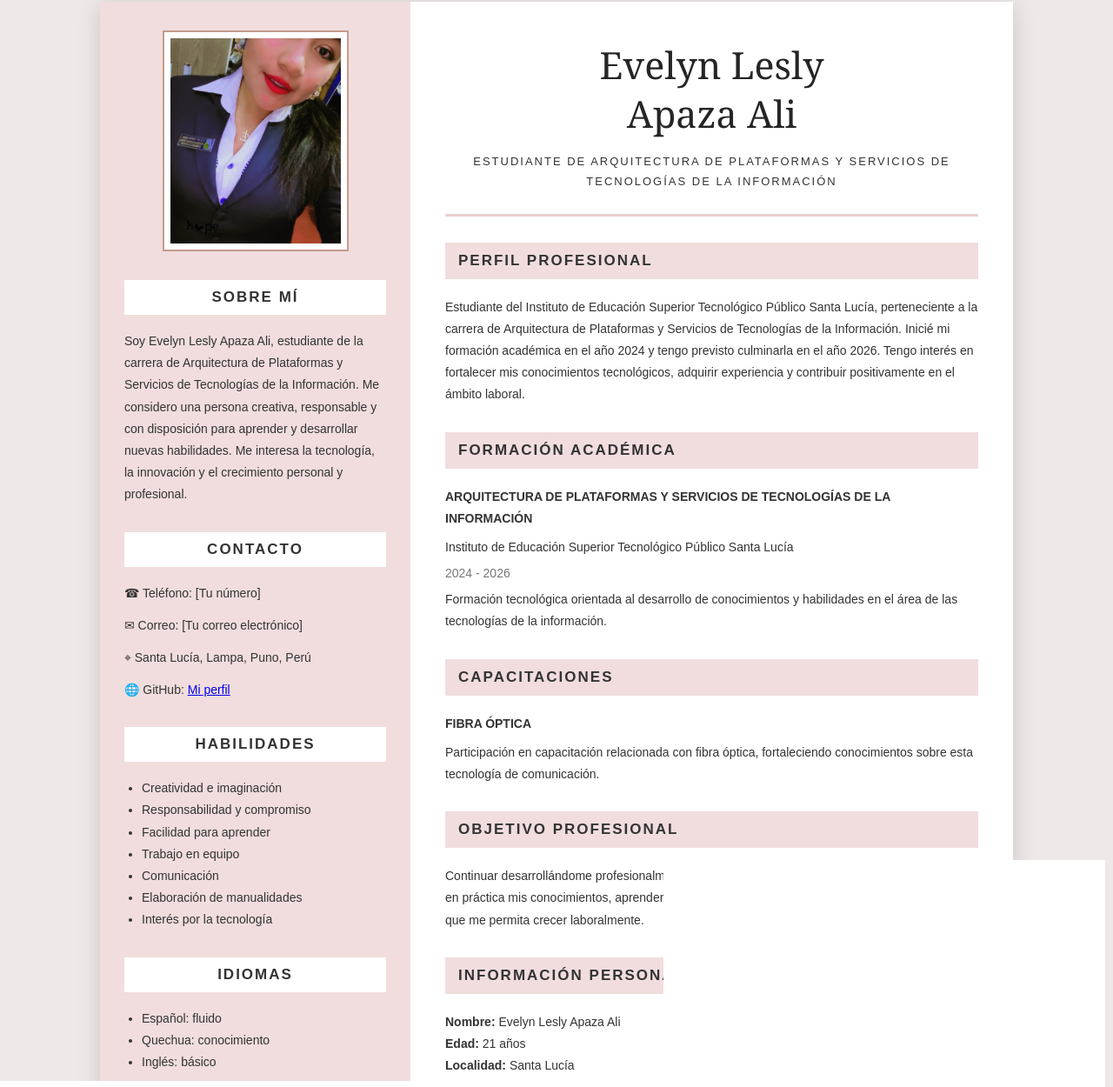
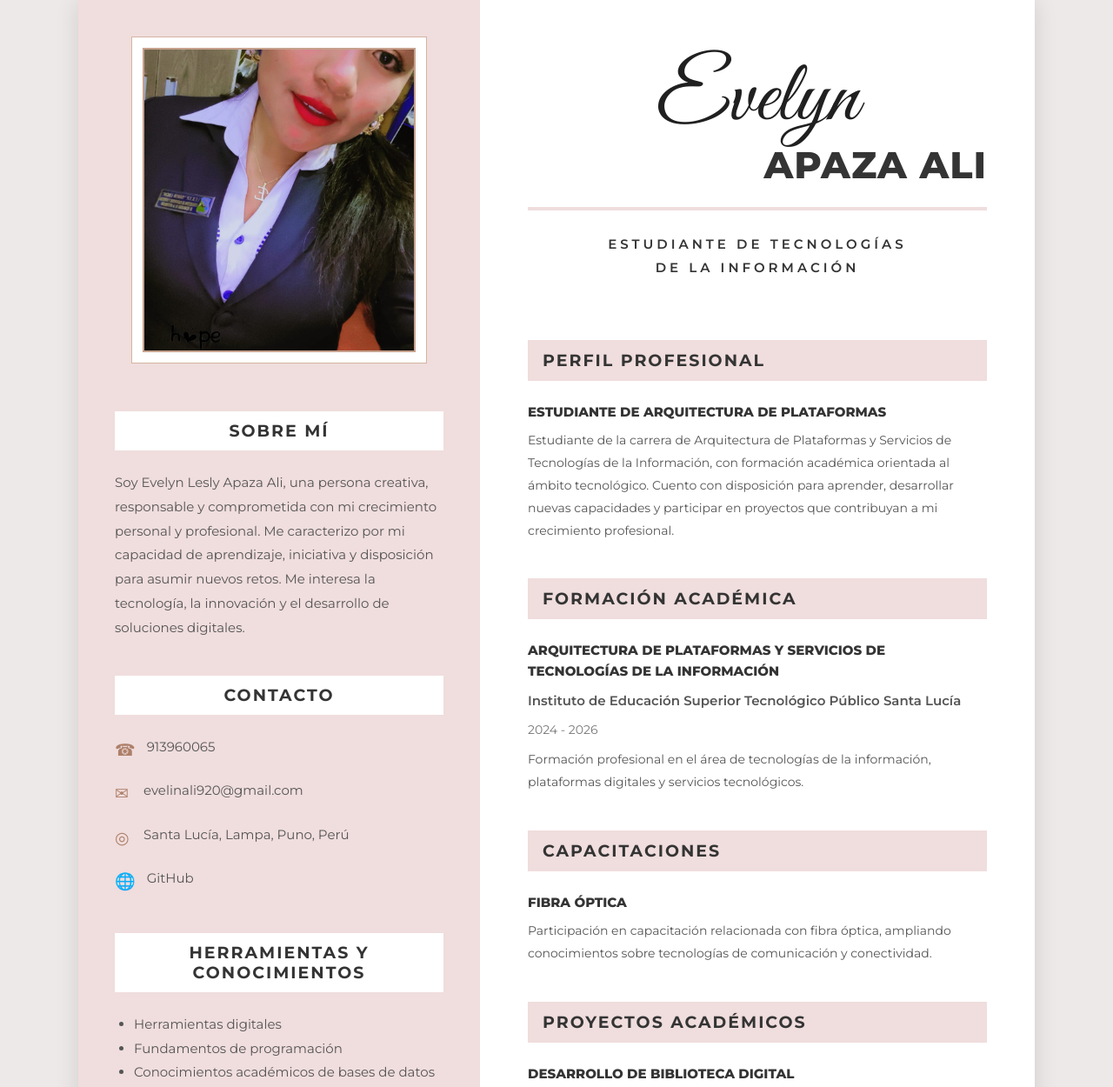
Before and after one commit to lizbethjosec367-ux/Evelinleslyapazaali, a plain HTML site: page index.html in a window 1280 px wide. Shown: the part 28-1278 px from the top of the page at 87% size. Drawn offline with Linux system fonts and the light colour scheme.

Commit message:
Revise CV layout and styling
Updated the CV layout and styling, including font changes, improved padding, and added sections for skills and projects.

```diff
--- a/index.html
+++ b/index.html
@@ -4,8 +4,11 @@
 <head>
 <meta charset="UTF-8">
 <meta name="viewport" content="width=device-width, initial-scale=1.0">
+<title>CV - Evelyn Lesly Apaza Ali</title>
 
-<title>Curriculum Vitae - Evelyn Lesly Apaza Ali</title>
+<link rel="preconnect" href="https://fonts.googleapis.com">
+<link rel="preconnect" href="https://fonts.gstatic.com" crossorigin>
+<link href="https://fonts.googleapis.com/css2?family=Great+Vibes&family=Montserrat:wght@300;400;500;600;700;800&display=swap" rel="stylesheet">
 
 <style>
 * {
@@ -15,188 +18,315 @@
 }
 
 body {
-    font-family: Arial, Helvetica, sans-serif;
-    background: #eee8e8;
-    color: #333;
-    padding: 30px 15px;
+    background: #eee9e9;
+    font-family: 'Montserrat', Arial, sans-serif;
+    color: #343434;
+    padding: 25px 12px;
 }
 
 .cv {
-    max-width: 1050px;
-    min-height: 1100px;
+    max-width: 1100px;
     margin: auto;
+    background: #fff;
     display: grid;
-    grid-template-columns: 34% 66%;
-    background: white;
-    box-shadow: 0 5px 25px rgba(0,0,0,0.15);
+    grid-template-columns: 42% 58%;
+    box-shadow: 0 5px 25px rgba(0,0,0,.12);
 }
 
 /* COLUMNA IZQUIERDA */
 
 .left {
-    background: #f1dddd;
-    padding: 35px 28px;
+    background: #f0dddd;
+    padding: 45px 42px;
+}
+
+.photo-frame {
+    background: white;
+    padding: 12px;
+    border: 1px solid #d5b4a2;
+    margin: 0 auto 55px;
+    max-width: 340px;
 }
 
 .photo {
-    width: 210px;
-    height: 250px;
+    display: block;
+    width: 100%;
+    height: 350px;
     object-fit: cover;
-    display: block;
-    margin: 0 auto 35px;
-    border: 7px solid white;
-    outline: 2px solid #c69b8c;
+    border: 2px solid #c6a18d;
 }
 
 .section {
-    margin-bottom: 30px;
+    margin-bottom: 42px;
 }
 
 .section h2 {
     background: white;
-    padding: 10px;
-    font-size: 17px;
+    padding: 11px 8px;
     text-align: center;
+    font-size: 19px;
+    font-weight: 700;
     letter-spacing: 2px;
-    margin-bottom: 18px;
+    margin-bottom: 23px;
 }
 
 .section p,
 .section li {
-    font-size: 14px;
-    line-height: 1.8;
+    font-size: 15px;
+    line-height: 1.85;
+    color: #555;
 }
 
-ul {
-    padding-left: 20px;
+.section ul {
+    padding-left: 22px;
 }
 
 .contact p {
-    margin-bottom: 12px;
+    display: flex;
+    align-items: flex-start;
+    gap: 13px;
+    margin-bottom: 15px;
     overflow-wrap: anywhere;
+}
+
+.contact .symbol {
+    color: #ad806a;
+    font-size: 19px;
+    min-width: 20px;
+}
+
+.contact a {
+    color: #555;
+    text-decoration: none;
 }
 
 /* COLUMNA DERECHA */
 
 .right {
-    padding: 45px 40px;
+    padding: 65px 55px;
 }
 
-h1 {
-    font-family: Georgia, serif;
-    font-size: 43px;
-    font-weight: normal;
-    text-align: center;
-    line-height: 1.3;
-    color: #252525;
+.header {
+    margin-bottom: 70px;
 }
 
-.subtitle {
+.name {
+    font-family: 'Great Vibes', cursive;
+    font-size: 100px;
+    font-weight: 400;
+    line-height: 1.05;
+    color: #202020;
     text-align: center;
-    font-size: 13px;
-    letter-spacing: 2px;
-    line-height: 1.8;
-    margin: 15px 0 25px;
 }
 
-.line {
-    height: 3px;
-    background: #e9d1d1;
-    margin-bottom: 30px;
+.lastname {
+    font-size: 43px;
+    font-weight: 800;
+    text-align: right;
+    letter-spacing: 1px;
+    margin-top: -4px;
 }
 
-.right h2 {
-    background: #f1dddd;
-    padding: 11px 15px;
-    font-size: 17px;
-    letter-spacing: 2px;
-    margin: 30px 0 20px;
+.profession {
+    text-align: center;
+    font-size: 15px;
+    font-weight: 600;
+    letter-spacing: 4px;
+    margin-top: 25px;
+    line-height: 1.8;
 }
 
-.right h2:first-of-type {
-    margin-top: 0;
+.header-line {
+    height: 4px;
+    background: #f0dddd;
+    margin-top: 22px;
 }
 
-.job {
-    margin-bottom: 25px;
+.right-section {
+    margin-bottom: 42px;
 }
 
-.name-small {
-    font-weight: bold;
+.right-section h2 {
+    background: #f0dddd;
+    padding: 12px 17px;
+    font-size: 19px;
+    font-weight: 700;
+    letter-spacing: 2px;
+    margin-bottom: 24px;
+}
+
+.item {
+    margin-bottom: 28px;
+}
+
+.item h3 {
     font-size: 15px;
+    font-weight: 800;
+    margin-bottom: 8px;
+    line-height: 1.6;
+}
+
+.item .institution {
+    font-size: 15px;
+    font-weight: 600;
+    margin-bottom: 7px;
+}
+
+.item .date {
+    font-size: 14px;
+    color: #777;
     margin-bottom: 8px;
 }
 
-.job p {
+.item p,
+.item li {
     font-size: 14px;
-    line-height: 1.8;
+    line-height: 1.85;
+    color: #555;
 }
 
-.date {
-    color: #777;
-    margin: 5px 0;
+.item ul {
+    padding-left: 20px;
 }
 
-footer {
+.reference {
+    margin-top: 40px;
     text-align: center;
     font-size: 12px;
-    padding: 20px;
-    color: #777;
+    color: #888;
 }
 
-/* ADAPTACIÓN PARA CELULARES */
+/* RESPONSIVE */
 
-@media (max-width: 700px) {
+@media(max-width: 750px) {
 
     body {
-        padding: 10px;
+        padding: 8px;
     }
 
     .cv {
         grid-template-columns: 1fr;
-        min-height: auto;
     }
 
-    .left,
-    .right {
-        padding: 25px 22px;
+    .left, .right {
+        padding: 30px 25px;
+    }
+
+    .photo-frame {
+        max-width: 270px;
+        margin-bottom: 40px;
     }
 
     .photo {
-        width: 190px;
-        height: 230px;
+        height: 300px;
     }
 
-    h1 {
-        font-size: 34px;
+    .header {
+        margin-bottom: 45px;
     }
 
-    .subtitle {
-        font-size: 12px;
+    .name {
+        font-size: 78px;
     }
 
-    .section p,
-    .section li,
-    .job p {
-        font-size: 14px;
+    .lastname {
+        font-size: 35px;
+    }
+
+    .profession {
+        font-size: 12px;
+        letter-spacing: 2px;
+    }
+
+    .section h2,
+    .right-section h2 {
+        font-size: 16px;
     }
 }
 
-/* IMPRESIÓN EN PAPEL */
+/* IMPRESIÓN */
 
 @media print {
+    @page {
+        size: A4;
+        margin: 0;
+    }
+
     body {
         padding: 0;
         background: white;
     }
 
     .cv {
+        max-width: none;
+        width: 210mm;
+        min-height: 297mm;
         box-shadow: none;
-        max-width: 100%;
+        grid-template-columns: 42% 58%;
     }
 
-    footer {
-        display: none;
+    .left {
+        padding: 25px 23px;
+    }
+
+    .right {
+        padding: 35px 27px;
+    }
+
+    .photo-frame {
+        margin-bottom: 35px;
+    }
+
+    .photo {
+        height: 245px;
+    }
+
+    .name {
+        font-size: 75px;
+    }
+
+    .lastname {
+        font-size: 32px;
+    }
+
+    .header {
+        margin-bottom: 38px;
+    }
+
+    .section {
+        margin-bottom: 25px;
+    }
+
+    .section h2,
+    .right-section h2 {
+        font-size: 14px;
+        padding: 8px;
+        margin-bottom: 13px;
+    }
+
+    .section p,
+    .section li,
+    .item p,
+    .item li {
+        font-size: 10px;
+        line-height: 1.6;
+    }
+
+    .item {
+        margin-bottom: 17px;
+    }
+
+    .item h3 {
+        font-size: 11px;
+    }
+
+    .item .institution,
+    .item .date {
+        font-size: 10px;
+    }
+
+    .right-section {
+        margin-bottom: 23px;
     }
 }
 </style>
@@ -206,60 +336,82 @@ footer {
 
 <div class="cv">
 
-<!-- COLUMNA IZQUIERDA -->
+<!-- COLUMNA ROSADA -->
 
 <aside class="left">
 
+    <div class="photo-frame">
         <img src="Foto.jpg"
              alt="Fotografía de Evelyn Lesly Apaza Ali"
              class="photo">
+    </div>
 
-    <div class="section">
+    <section class="section">
         <h2>SOBRE MÍ</h2>
 
         <p>
-        Soy Evelyn Lesly Apaza Ali, estudiante de la carrera
-        de Arquitectura de Plataformas y Servicios de
-        Tecnologías de la Información. Me considero una
-        persona creativa, responsable y con disposición
-        para aprender y desarrollar nuevas habilidades.
-        Me interesa la tecnología, la innovación y el
-        crecimiento personal y profesional.
+        Soy Evelyn Lesly Apaza Ali, una persona creativa,
+        responsable y comprometida con mi crecimiento
+        personal y profesional. Me caracterizo por mi
+        capacidad de aprendizaje, iniciativa y disposición
+        para asumir nuevos retos. Me interesa la tecnología,
+        la innovación y el desarrollo de soluciones digitales.
         </p>
-    </div>
+    </section>
 
-    <div class="section contact">
+    <section class="section contact">
         <h2>CONTACTO</h2>
 
-        <p>☎ Teléfono: [Tu número]</p>
-
-        <p>✉ Correo: [Tu correo electrónico]</p>
-
-        <p>⌖ Santa Lucía, Lampa, Puno, Perú</p>
+        <p>
+            <span class="symbol">☎</span>
+            <span>913960065</span>
+        </p>
 
         <p>
-        🌐 GitHub:
+            <span class="symbol">✉</span>
+            <a href="mailto:evelinali920@gmail.com">
+            evelinali920@gmail.com</a>
+        </p>
+
+        <p>
+            <span class="symbol">◎</span>
+            <span>Santa Lucía, Lampa, Puno, Perú</span>
+        </p>
+
+        <p>
+            <span class="symbol">🌐</span>
             <a href="https://github.com/lizbethjosec367-ux">
-        Mi perfil
-        </a>
+            GitHub</a>
         </p>
-    </div>
+    </section>
 
-    <div class="section">
+    <section class="section">
+        <h2>HERRAMIENTAS Y CONOCIMIENTOS</h2>
+
+        <ul>
+            <li>Herramientas digitales</li>
+            <li>Fundamentos de programación</li>
+            <li>Conocimientos académicos de bases de datos</li>
+            <li>Plataformas y servicios tecnológicos</li>
+            <li>Introducción a fibra óptica</li>
+        </ul>
+    </section>
+
+    <section class="section">
         <h2>HABILIDADES</h2>
 
         <ul>
-            <li>Creatividad e imaginación</li>
+            <li>Creatividad e iniciativa</li>
             <li>Responsabilidad y compromiso</li>
-            <li>Facilidad para aprender</li>
             <li>Trabajo en equipo</li>
-            <li>Comunicación</li>
+            <li>Comunicación interpersonal</li>
+            <li>Facilidad de aprendizaje</li>
+            <li>Organización y puntualidad</li>
             <li>Elaboración de manualidades</li>
-            <li>Interés por la tecnología</li>
         </ul>
-    </div>
+    </section>
 
-    <div class="section">
+    <section class="section">
         <h2>IDIOMAS</h2>
 
         <ul>
@@ -267,65 +419,78 @@ footer {
             <li>Quechua: conocimiento</li>
             <li>Inglés: básico</li>
         </ul>
-    </div>
+    </section>
 
-    <div class="section">
+    <section class="section">
         <h2>INTERESES</h2>
 
         <ul>
             <li>Canto y baile</li>
             <li>Manualidades</li>
             <li>Juegos y actividades recreativas</li>
-            <li>Aprendizaje tecnológico</li>
+            <li>Tecnología e innovación</li>
+            <li>Aprendizaje continuo</li>
         </ul>
-    </div>
+    </section>
 
 </aside>
 
-<!-- COLUMNA DERECHA -->
+
+<!-- COLUMNA BLANCA -->
 
 <main class="right">
 
-    <h1>
-        Evelyn Lesly<br>
-        Apaza Ali
-    </h1>
+    <header class="header">
 
-    <p class="subtitle">
-        ESTUDIANTE DE ARQUITECTURA DE PLATAFORMAS
-        Y SERVICIOS DE TECNOLOGÍAS DE LA INFORMACIÓN
+        <div class="name">Evelyn</div>
+
+        <div class="lastname">APAZA ALI</div>
+
+        <div class="header-line"></div>
+
+        <p class="profession">
+        ESTUDIANTE DE TECNOLOGÍAS<br>
+        DE LA INFORMACIÓN
         </p>
 
-    <div class="line"></div>
+    </header>
+
+
+    <section class="right-section">
 
         <h2>PERFIL PROFESIONAL</h2>
 
-    <div class="job">
+        <div class="item">
+
+            <h3>ESTUDIANTE DE ARQUITECTURA DE PLATAFORMAS</h3>
 
             <p>
-        Estudiante del Instituto de Educación Superior
-        Tecnológico Público Santa Lucía, perteneciente
-        a la carrera de Arquitectura de Plataformas y
-        Servicios de Tecnologías de la Información.
-        Inicié mi formación académica en el año 2024
-        y tengo previsto culminarla en el año 2026.
-        Tengo interés en fortalecer mis conocimientos
-        tecnológicos, adquirir experiencia y contribuir
-        positivamente en el ámbito laboral.
+            Estudiante de la carrera de Arquitectura de
+            Plataformas y Servicios de Tecnologías de la
+            Información, con formación académica orientada
+            al ámbito tecnológico. Cuento con disposición
+            para aprender, desarrollar nuevas capacidades
+            y participar en proyectos que contribuyan a
+            mi crecimiento profesional.
             </p>
 
         </div>
 
+    </section>
+
+
+    <section class="right-section">
+
         <h2>FORMACIÓN ACADÉMICA</h2>
 
-    <div class="job">
+        <div class="item">
 
-        <p class="name-small">
+            <h3>
             ARQUITECTURA DE PLATAFORMAS Y SERVICIOS
             DE TECNOLOGÍAS DE LA INFORMACIÓN
-        </p>
+            </h3>
 
-        <p>
+            <p class="institution">
             Instituto de Educación Superior Tecnológico
             Público Santa Lucía
             </p>
@@ -333,66 +498,110 @@ footer {
             <p class="date">2024 - 2026</p>
 
             <p>
-        Formación tecnológica orientada al desarrollo
-        de conocimientos y habilidades en el área de
-        las tecnologías de la información.
+            Formación profesional en el área de tecnologías
+            de la información, plataformas digitales y
+            servicios tecnológicos.
             </p>
 
         </div>
 
+    </section>
+
+
+    <section class="right-section">
+
         <h2>CAPACITACIONES</h2>
 
-    <div class="job">
+        <div class="item">
 
-        <p class="name-small">FIBRA ÓPTICA</p>
+            <h3>FIBRA ÓPTICA</h3>
 
             <p>
             Participación en capacitación relacionada con
-        fibra óptica, fortaleciendo conocimientos
-        sobre esta tecnología de comunicación.
+            fibra óptica, ampliando conocimientos sobre
+            tecnologías de comunicación y conectividad.
             </p>
 
         </div>
 
-    <h2>OBJETIVO PROFESIONAL</h2>
+    </section>
 
-    <div class="job">
+
+    <section class="right-section">
+
+        <h2>PROYECTOS ACADÉMICOS</h2>
+
+        <div class="item">
+
+            <h3>DESARROLLO DE BIBLIOTECA DIGITAL</h3>
 
             <p>
-        Continuar desarrollándome profesionalmente
-        en el área de tecnologías de la información,
-        poner en práctica mis conocimientos, aprender
-        nuevas herramientas tecnológicas y adquirir
-        experiencia que me permita crecer laboralmente.
+            Proyecto académico enfocado en la organización
+            y gestión de información bibliográfica mediante
+            herramientas tecnológicas.
             </p>
 
         </div>
 
+        <div class="item">
+
+            <h3>SISTEMA DE CONTROL DE ASISTENCIA</h3>
+
+            <p>
+            Propuesta de sistema informático para gestionar
+            registros de asistencia de estudiantes y
+            facilitar la elaboración de reportes.
+            </p>
+
+        </div>
+
+    </section>
+
+
+    <section class="right-section">
+
+        <h2>OBJETIVO PROFESIONAL</h2>
+
+        <div class="item">
+
+            <p>
+            Obtener una oportunidad laboral que me permita
+            aplicar los conocimientos adquiridos durante
+            mi formación académica, adquirir experiencia,
+            fortalecer mis habilidades y contribuir con
+            responsabilidad, creatividad y compromiso
+            al desarrollo de la organización.
+            </p>
+
+        </div>
+
+    </section>
+
+
+    <section class="right-section">
+
         <h2>INFORMACIÓN PERSONAL</h2>
 
-    <div class="job">
+        <div class="item">
 
             <p><strong>Nombre:</strong> Evelyn Lesly Apaza Ali</p>
-
             <p><strong>Edad:</strong> 21 años</p>
-
             <p><strong>Localidad:</strong> Santa Lucía</p>
-
             <p><strong>Provincia:</strong> Lampa</p>
-
             <p><strong>Departamento:</strong> Puno</p>
-
             <p><strong>País:</strong> Perú</p>
 
+        </div>
+
+    </section>
+
+    <div class="reference">
+        CURRÍCULUM VITAE · 2026
     </div>
 
 </main>
 
 </div>
 
-<footer>
-    © 2026 Evelyn Lesly Apaza Ali - Curriculum Vitae
-</footer>
-
 </body>
 </html>
```
Lines whose indentation alone changed are shown as unchanged.
